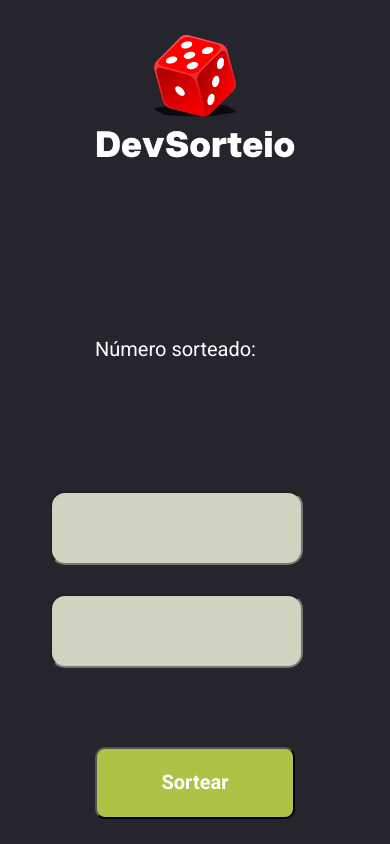
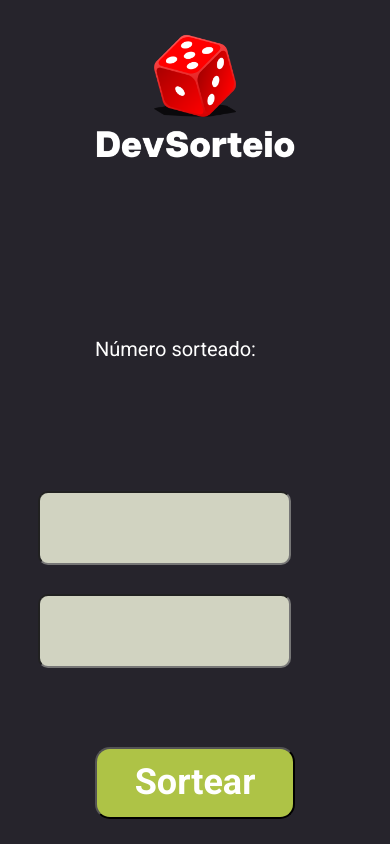
Before and after one commit to Gildo33/Dev-Sorteio-atualizado2, a plain HTML site: page index.html in a window 390 px wide. Drawn offline with Linux system fonts and the light colour scheme.

Commit message:
Responsivo

```diff
--- a/styles.css
+++ b/styles.css
@@ -125,33 +125,28 @@ button {
     input {
         width: 200px;
         height: 74px;
-        padding: 13px 233px 30px 16px;
-        gap: 15px;
-        border-radius: 15px;
+        gap: 10px;
+        border-radius: 10px;
         margin-top: 29px;
         background: #d1d3c1;
-        margin-left: 50px;
 
+}
 
+div {
+        display: flex;
+        align-items: center;
+        justify-content: center;
+        flex-direction: column;
+}
 
-    }
 
 
     button {
         width: 200px;
-        height: 72px;
-        border-radius: 10px;
-        margin-top: 79px;
-        color: #FFFFFF;
-        background: #AEC346;
-        cursor: pointer;
-        margin-bottom: 20px;
-        font-family: Roboto;
-        font-size: 20px;
-        font-weight: 700;
-        line-height: 2.5px;
-        text-align: center;
-
+        display: flex;
+        align-items: center;
+        justify-content: center;
+        flex-direction: column;
 
     }
 
```
